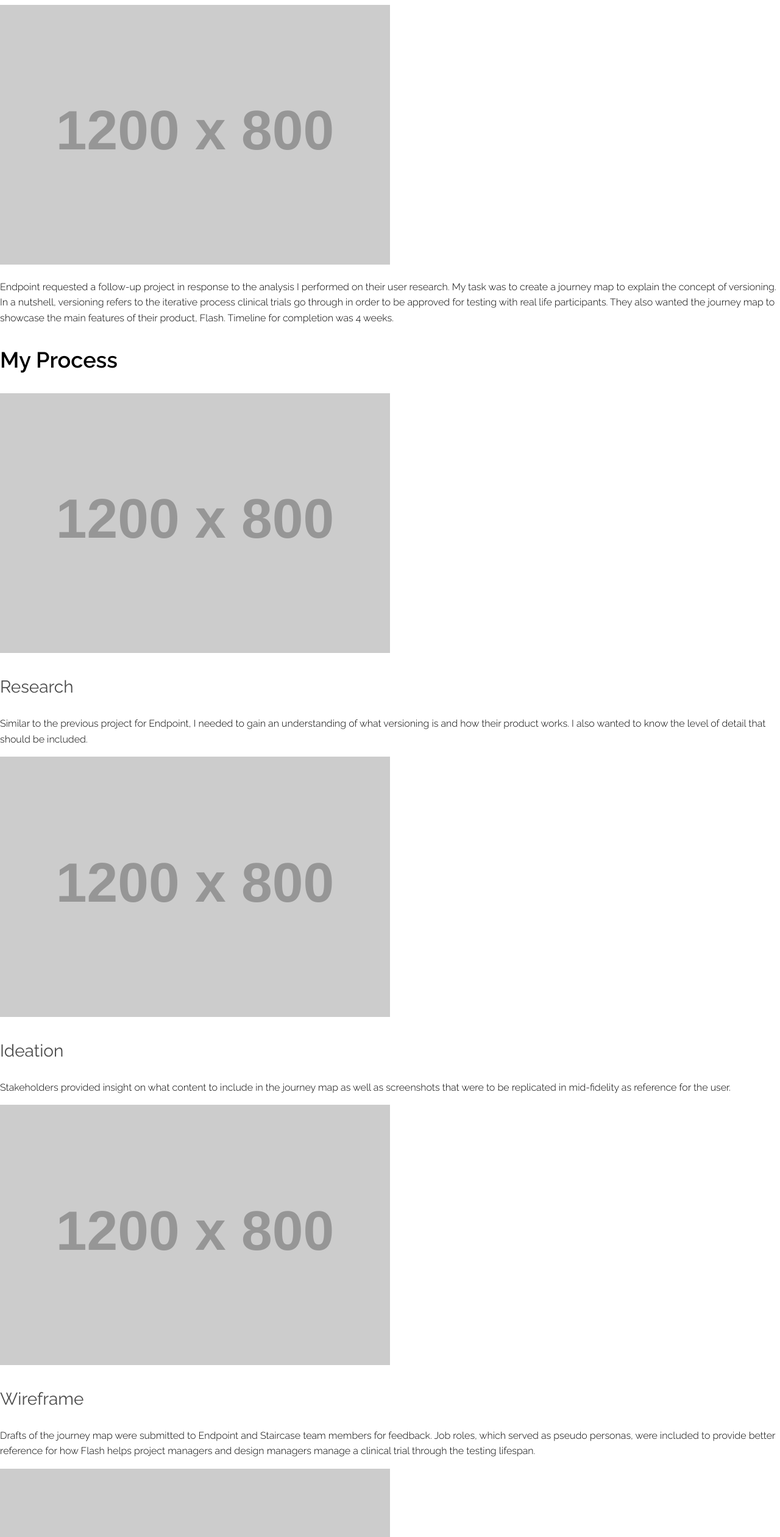
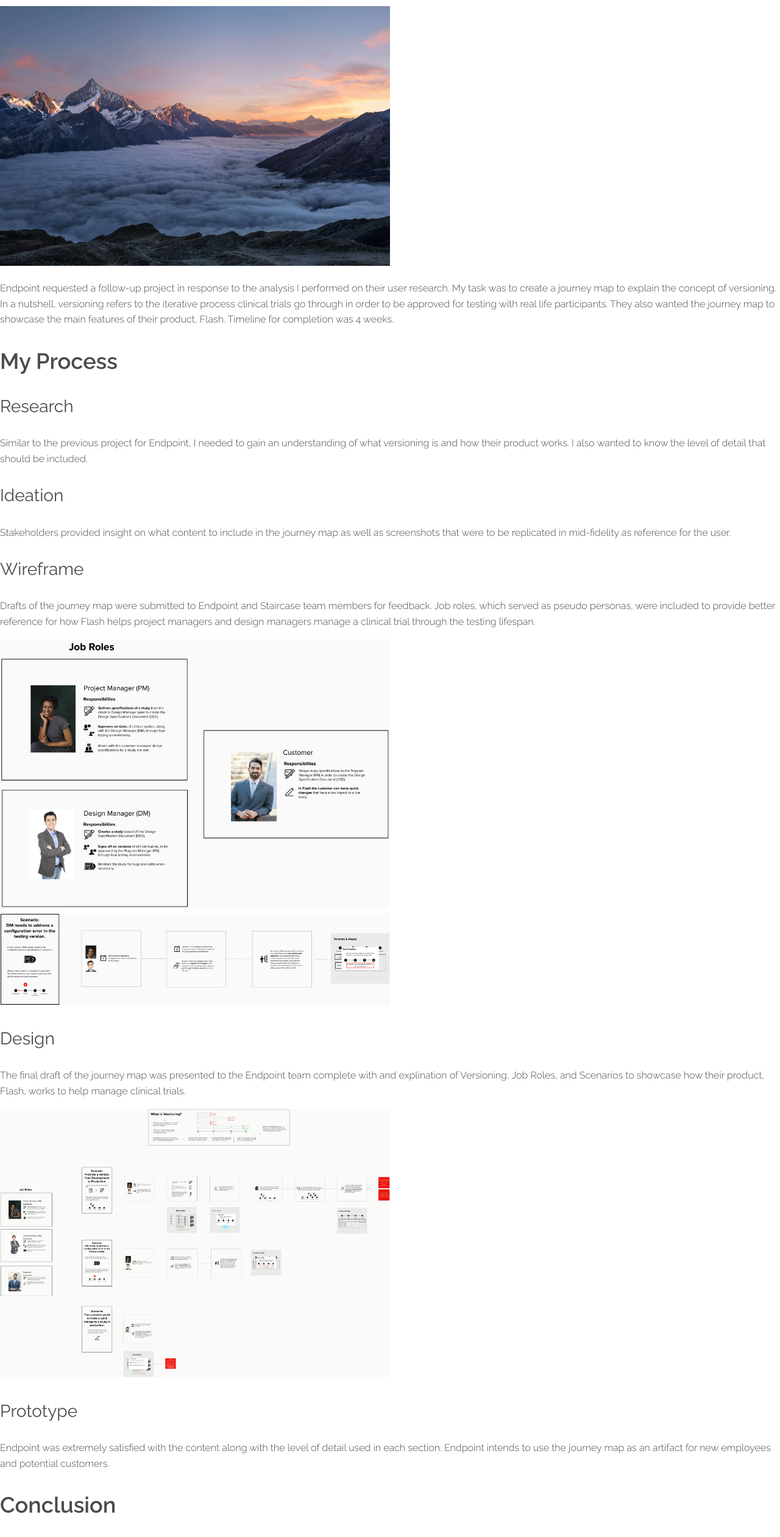
Before and after one commit to amasullo12/portfolio-website, a plain HTML site: page EP_Journey_Map.html in a window 1280 px wide. Shown: the part 218-2739 px from the top of the page at 61% size. Drawn offline with nearby package versions, Linux system fonts and the light colour scheme; placeholder pictures from the web are drawn by us; files whose address does not match are found by name.

Commit message:
Update EP_Journey_Map.html

```diff
--- a/EP_Journey_Map.html
+++ b/EP_Journey_Map.html
@@ -22,7 +22,7 @@
   <header>
     <div class= "container">
       <div class="navtoggle" id="myNavtoggle">
-      <img class= logo src="https://via.placeholder.com/150x50?text=sweet-logo" alt="Andy Masullo">
+      <img class="logo" src="/Users/andrewmasullo/Desktop/Portfolio_Site_Andy_Masullo/img/AM_Logo/AMLogo.png" alt="Andy Masullo">
       <nav>
         <ul class="nav-list">
           <li><a href="index.html#researchwork">Work</a></li>
@@ -35,6 +35,7 @@
   </div>
   </header>
   <!-- Project Section -->
+<div>
   <div>
     <div>
       <h1 id="EP_Journey_Map">Endpoint Journey Map</h1>
@@ -43,10 +44,10 @@
   <div>
     <div>
       <picture>
-        <source srcset="/Users/andrewmasullo/Desktop/Portfolio Site Andy Masullo/img/EP Journey Map/Endpoint_Journey_Map_Project_Image.jpg" media="(max-width:767px)">
-        <img src="http://via.placeholder.com/1200x800" alt="My Image">
+        <source srcset="/Users/andrewmasullo/Desktop/Portfolio_Site_Andy_Masullo/img/EP_Journey_Map/Endpoint_Journey_Map_Project_Image.jpg" media="(max-width:767px)">
+        <img src="/Users/andrewmasullo/Desktop/Portfolio_Site_Andy_Masullo/img/EP_Journey_Map/Endpoint_Journey_Map_Project_Image.jpg" alt="My Image">
       </picture>
-      <p id="epjpp">Endpoint requested a follow-up project in response to the analysis
+      <p>Endpoint requested a follow-up project in response to the analysis
         I performed on their user research. My task was to create a journey map
         to explain the concept of versioning. In a nutshell, versioning refers to
         the iterative process clinical trials go through in order to be approved
@@ -54,33 +55,21 @@
         to showcase the main features of their product, Flash. Timeline for
         completion was 4 weeks. </p>
       <div>
-        <h2 id=epjpph2>My Process</h2>
-        <picture>
-          <source srcset="/Users/andrewmasullo/Desktop/Portfolio Site Andy Masullo/img/EP Journey Map/What_is_Versioning-2.png" media="(max-width:767px)">
-          <img src="http://via.placeholder.com/1200x800" alt="My Image">
-        </picture>
+        <h2>My Process</h2>
         <h3>Research</h3>
-        <p id="epjpp">Similar to the previous project for Endpoint, I needed to gain an
+        <p>Similar to the previous project for Endpoint, I needed to gain an
           understanding of what versioning is and how their product works. I
           also wanted to know the level of detail that should be included.</p>
       </div>
     </div>
     <div>
-      <picture>
-        <source srcset="/Users/andrewmasullo/Desktop/Portfolio Site Andy Masullo/img/EP Journey Map/EP_Responsabilities-2.png" media="(max-width:767px)">
-        <img src="http://via.placeholder.com/1200x800" alt="My Image">
-      </picture>
       <h3>Ideation</h3>
-      <p id="epjpp">Stakeholders provided insight on what content to include in the
+      <p>Stakeholders provided insight on what content to include in the
         journey map as well as screenshots that were to be replicated in
         mid-fidelity as reference for the user.</p>
       <div>
-        <picture>
-          <source srcset="/Users/andrewmasullo/Desktop/Portfolio Site Andy Masullo/img/EP Journey Map/EP_Scenario_Example-2.png" media="(max-width:767px)">
-          <img src="http://via.placeholder.com/1200x800" alt="My Image">
-        </picture>
         <h3>Wireframe</h3>
-        <p id="epjpp">Drafts of the journey map were submitted to Endpoint and
+        <p>Drafts of the journey map were submitted to Endpoint and
           Staircase team members for feedback. Job roles, which served as
           pseudo personas, were included to provide better reference for
           how Flash helps project managers and design managers manage a
@@ -88,34 +77,34 @@
       </div>
       <div>
         <picture>
-          <source srcset="/Users/andrewmasullo/Desktop/Portfolio Site Andy Masullo/img/EP Journey Map/What_is_Versioning-2.png" media="(max-width:767px)">
-          <img src="http://via.placeholder.com/1200x800" alt="My Image">
+          <source srcset="/Users/andrewmasullo/Desktop/Portfolio_Site_Andy_Masullo/img/EP_Journey_Map/EP_Job_Roles_Expanded-2.png" media="(max-width:767px)">
+          <img src="/Users/andrewmasullo/Desktop/Portfolio_Site_Andy_Masullo/img/EP_Journey_Map/EP_Job_Roles_Expanded-2.png" alt="My Image">
         </picture>
+        </div>
+        <div>
         <picture>
-          <source srcset="/Users/andrewmasullo/Desktop/Portfolio Site Andy Masullo/img/EP Journey Map/EP_Job_Roles_Expanded-2.png" media="(max-width:767px)">
-          <img src="http://via.placeholder.com/1200x800" alt="My Image">
+          <source srcset="/Users/andrewmasullo/Desktop/Portfolio_Site_Andy_Masullo/img/EP_Journey_Map/EP_Scenario_Example-2.png" media="(max-width:767px)">
+          <img src="/Users/andrewmasullo/Desktop/Portfolio_Site_Andy_Masullo/img/EP_Journey_Map/EP_Scenario_Example-2.png" alt="My Image">
         </picture>
-        <picture>
-          <source srcset="/Users/andrewmasullo/Desktop/Portfolio Site Andy Masullo/img/EP Journey Map/EP_Scenario_Example-2.png" media="(max-width:767px)">
-          <img src="http://via.placeholder.com/1200x800" alt="My Image">
-        </picture>
+        </div>
         <h3>Design</h3>
-        <p id="epjpp">The final draft of the journey map was presented to the Endpoint
-          team in three parts…</p>
+        <p>The final draft of the journey map was presented to the Endpoint
+          team complete with and explination of Versioning, Job Roles, and Scenarios
+          to showcase how their product, Flash, works to help manage clinical trials.</p>
+          <picture>
+            <source srcset="/Users/andrewmasullo/Desktop/Portfolio_Site_Andy_Masullo/img/EP_Journey_Map/EP_Journey_Map_Overview-2.png" media="(max-width:767px)">
+            <img src="/Users/andrewmasullo/Desktop/Portfolio_Site_Andy_Masullo/img/EP_Journey_Map/EP_Journey_Map_Overview-2.png" alt="My Image">
+          </picture>
       </div>
       <div>
-        <picture>
-          <source srcset="/Users/andrewmasullo/Desktop/Portfolio Site Andy Masullo/img/EP Journey Map/EP_Journey_Map_Overview-2.png" media="(max-width:767px)">
-          <img src="http://via.placeholder.com/1200x800" alt="My Image">
-        </picture>
         <h3>Prototype</h3>
-        <p id="epjpp">Endpoint was extremely satisfied with the content along with
+        <p>Endpoint was extremely satisfied with the content along with
           the level of detail used in each section. Endpoint intends to use
           the journey map as an artifact for new employees and potential
           customers.</p>
         <div>
           <h2>Conclusion</h2>
-          <p id="epjpp">I gained further confidence in my ability to learn about a
+          <p>I gained further confidence in my ability to learn about a
             complex topic, boil it down to the essential parts, and describe
             it in a way that someone outside of the project could understand
             and digest. Mural was an excellent medium for this explanation
@@ -143,8 +132,7 @@
       <!--Social Media Layout and Placeholders-->
       <a href="LINKEDIN-URL" target="_blank">
         <!-- LinkedIn Icon -->
-        <?xml version="1.0" ?>
-        <!DOCTYPE svg PUBLIC '-//W3C//DTD SVG 1.0//EN' 'http://www.w3.org/TR/2001/REC-SVG-20010904/DTD/svg10.dtd'><svg enable-background="new 0 0 32 32" height="32px" id="Layer_1" version="1.0" viewBox="0 0 32 32" width="32px" xml:space="preserve"
+        <svg enable-background="new 0 0 32 32" height="32px" id="Layer_1" version="1.0" viewBox="0 0 32 32" width="32px" xml:space="preserve"
           xmlns="http://www.w3.org/2000/svg" xmlns:xlink="http://www.w3.org/1999/xlink">
           <g>
             <circle clip-rule="evenodd" cx="16" cy="16" fill="#007BB5" fill-rule="evenodd" r="16" />
@@ -164,8 +152,7 @@
       </a>
       <a href="TWITTER-URL" target="_blank">
         <!-- Twitter Icon -->
-        <?xml version="1.0" ?>
-        <!DOCTYPE svg PUBLIC '-//W3C//DTD SVG 1.0//EN' 'http://www.w3.org/TR/2001/REC-SVG-20010904/DTD/svg10.dtd'><svg enable-background="new 0 0 32 32" height="32px" id="Layer_1" version="1.0" viewBox="0 0 32 32" width="32px" xml:space="preserve"
+        <svg enable-background="new 0 0 32 32" height="32px" version="1.0" viewBox="0 0 32 32" width="32px" xml:space="preserve"
           xmlns="http://www.w3.org/2000/svg" xmlns:xlink="http://www.w3.org/1999/xlink">
           <path
             d="M31.993,6.077C30.816,6.6,29.552,6.953,28.223,7.11c1.355-0.812,2.396-2.098,2.887-3.63  c-1.269,0.751-2.673,1.299-4.168,1.592C25.744,3.797,24.038,3,22.149,3c-3.625,0-6.562,2.938-6.562,6.563  c0,0.514,0.057,1.016,0.169,1.496C10.301,10.785,5.465,8.172,2.227,4.201c-0.564,0.97-0.888,2.097-0.888,3.3  c0,2.278,1.159,4.286,2.919,5.464c-1.075-0.035-2.087-0.329-2.972-0.821c-0.001,0.027-0.001,0.056-0.001,0.082  c0,3.181,2.262,5.834,5.265,6.437c-0.55,0.149-1.13,0.23-1.729,0.23c-0.424,0-0.834-0.041-1.234-0.117  c0.834,2.606,3.259,4.504,6.13,4.558c-2.245,1.76-5.075,2.811-8.15,2.811c-0.53,0-1.053-0.031-1.566-0.092  C2.905,27.913,6.355,29,10.062,29c12.072,0,18.675-10.001,18.675-18.675c0-0.284-0.008-0.568-0.02-0.85  C30,8.55,31.112,7.395,31.993,6.077z"
```
